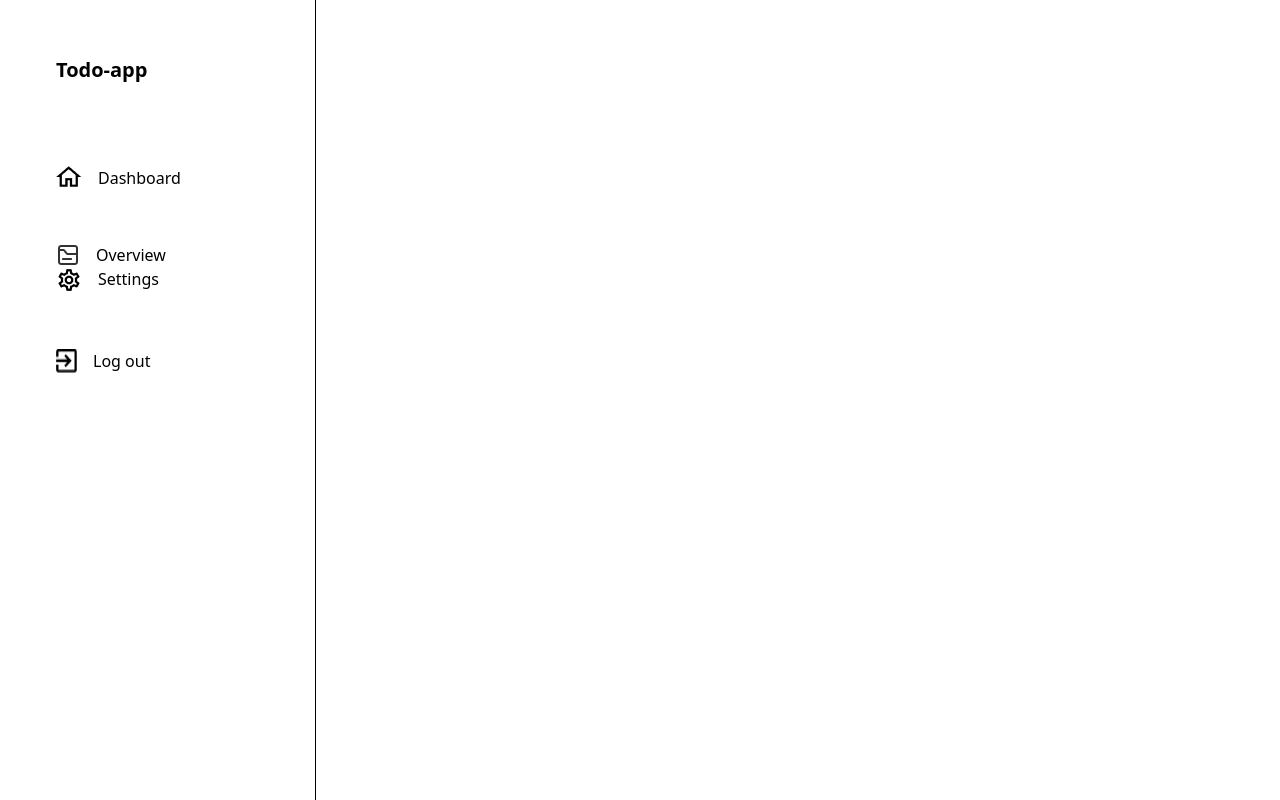
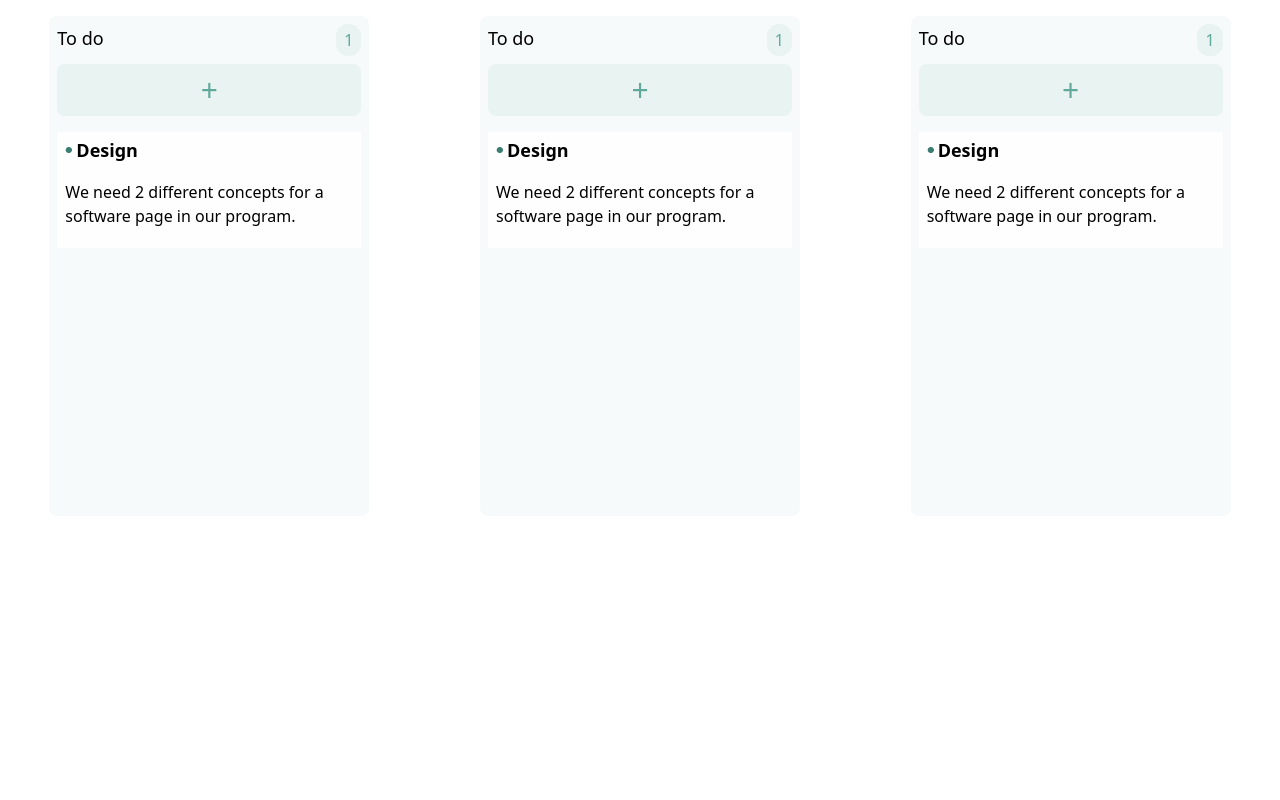
Before and after one commit to zaki-coder/todo-app-team-rzk, a React (Create React App) app in the folder todo-project/: page / in a window 1280 px wide. Built offline with nearby package versions, Linux system fonts and the light colour scheme.

Commit message:
work on main

```diff
--- a/todo-project/package.json
+++ b/todo-project/package.json
@@ -8,6 +8,7 @@
     "@testing-library/user-event": "^13.5.0",
     "react": "^17.0.2",
     "react-dom": "^17.0.2",
+    "react-icons": "^4.3.1",
     "react-scripts": "5.0.0",
     "web-vitals": "^2.1.4"
   },
--- a/todo-project/src/App.js
+++ b/todo-project/src/App.js
@@ -1,9 +1,11 @@
 import Sidebar from "./components/Sidebar";
+import TodoContainer from "./components/TodoContainer";
 
 function App() {
   return (
-    <div className="">
-      <Sidebar />
+    <div className="flex">
+      {/* <Sidebar /> */}
+      <TodoContainer />
     </div>
   );
 }
--- /dev/null
+++ b/todo-project/src/components/Button.jsx
@@ -0,0 +1,11 @@
+import React from "react";
+
+const Button = () => {
+  return (
+    <div className="flex justify-center items-center bg-paleBlue2 rounded-lg my-2 space-x-1 p-2 cursor-pointer hover:bg-green">
+      <button className="text-myGreen text-3xl  ">+</button>
+    </div>
+  );
+};
+
+export default Button;
--- a/todo-project/src/components/Sidebar.jsx
+++ b/todo-project/src/components/Sidebar.jsx
@@ -6,28 +6,28 @@ import logoutLogo from "../assets/vector2.png";
 
 const Sidebar = () => {
   return (
-    <div className="flex h-screen min-w-[316px] w-[316px] p-14  border-r-[1px]  ">
-      <div className="">
+    <div className="flex h-screen min-h-[600px] min-w-[316px] w-[316px] p-14  border-r-[1px]  ">
+      <div className="relative">
         <h2 className="font-bold text-xl mb-[82px]">Todo-app</h2>
         <div className="flex-col ">
-          <div className="flex ">
-            <img className="mr-4 mb-14" src={homeLogo} />
+          <div className="flex cursor-pointer">
+            <img alt="" className="mr-4 mb-14" src={homeLogo} />
             <h4>Dashboard</h4>
           </div>
 
-          <div className="flex ">
-            <img className="mr-4" src={folderLogo} />
+          <div className="flex cursor-pointer">
+            <img alt="" className="mr-4" src={folderLogo} />
             <h4>Overview</h4>
           </div>
         </div>
-        <div className="">
-          <div className="flex ">
-            <img className="mr-4 mb-14" src={settingsLogo} />
+        <div className="absolute bottom-24">
+          <div className="flex cursor-pointer">
+            <img alt="" className="mr-4 mb-14" src={settingsLogo} />
             <h4>Settings</h4>
           </div>
 
-          <div className="flex ">
-            <img className="mr-4" src={logoutLogo} />
+          <div className="flex cursor-pointer">
+            <img alt="" className="mr-4" src={logoutLogo} />
             <h4>Log out</h4>
           </div>
         </div>
--- /dev/null
+++ b/todo-project/src/components/Todo.jsx
@@ -0,0 +1,19 @@
+import React from "react";
+import Button from "./Button";
+import TodoHeader from "./TodoHeader";
+import TodoInfo from "./TodoInfo";
+
+const Todo = ({title, amount}) => {
+  return (
+    <div className="min-w-[300px] w-80 min-h-[500px] p-2 bg-paleBlue rounded-lg overflow-y-hidden">
+      <TodoHeader title="To do" amount="1" />
+      <Button />
+      <TodoInfo
+        name="Design"
+        description="We need 2 different concepts for a software page in our program."
+      />
+    </div>
+  );
+};
+
+export default Todo;
--- /dev/null
+++ b/todo-project/src/components/TodoContainer.jsx
@@ -0,0 +1,15 @@
+import React from 'react'
+import Todo from './Todo'
+
+const TodoContainer = () => {
+  return (
+    <div className="flex justify-around gap-x-3 sm:w-full md:container md:mx-auto my-4">
+      <Todo title="To do" amount="2" />
+      <Todo title="In Progress" amount="1" />
+      <Todo title="Completed" amount="0" />
+      {/* <Todo /> */}
+    </div>
+  );
+}
+
+export default TodoContainer
--- /dev/null
+++ b/todo-project/src/components/TodoHeader.jsx
@@ -0,0 +1,14 @@
+import React from 'react'
+
+const TodoHeader = ({title, amount}) => {
+  return (
+      <div className="flex justify-between w-full">
+        <h4 className="text-lg font-medium">{title}</h4>
+        <span className="rounded-xl px-2 py-1 bg-paleBlue2 text-myGreen">
+          {amount}
+        </span>
+      </div>
+  );
+}
+
+export default TodoHeader
--- /dev/null
+++ b/todo-project/src/components/TodoInfo.jsx
@@ -0,0 +1,18 @@
+import React from 'react'
+import circle from '../assets/circle.png'
+
+const TodoInfo = ({name, description}) => {
+  return (
+    <div className="bg-whiteSmoke px-2 py-1 my-4">
+      <div className="flex ">
+        <img className="object-contain mr-1" src={circle} alt="circle" />
+        <h4 className="text-lg font-semibold">{name}</h4>
+      </div>
+      <p className="my-4 text-gray-500">
+        {description}
+      </p>
+    </div>
+  );
+}
+
+export default TodoInfo
--- a/todo-project/tailwind.config.js
+++ b/todo-project/tailwind.config.js
@@ -3,6 +3,9 @@ module.exports = {
   theme: {
     colors: {
       whiteSmoke: "#FEFEFE",
+      paleBlue: "#F6FAFB",
+      paleBlue2: "#E9F3F2",
+      myGreen: "#60A99A",
     },
     extend: {},
   },
```
Also changed, not shown: 1 other file (tests, documents, lock files or other folders).
